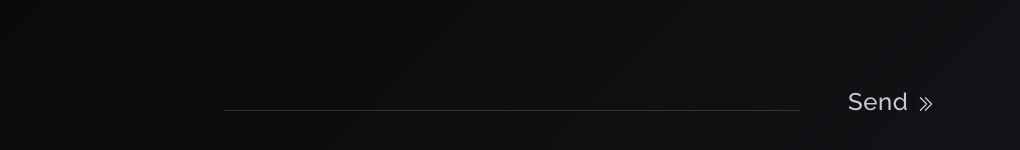
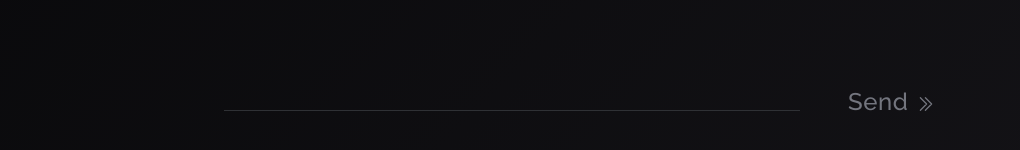
Before and after one commit to eseoooo/v1, a Next.js app: page / in a window 1280 px wide. Shown: the part 3416-3566 px from the top of the page, without its empty margins (128-1148 px from the left). Built offline with nearby package versions, Linux system fonts and the light colour scheme.

Commit message:
add pending form status

```diff
--- /dev/null
+++ b/components/contact/contact-submit-button.js
@@ -0,0 +1,43 @@
+"use client";
+
+import ChevronDoubleRightIcon from "@/public/icons/chevron-double-right-icon.svg";
+import LoadingSpinnerIcon from "@/public/icons/loading-spinner-icon.svg";
+import { useFormStatus } from "react-dom";
+
+export default function ContactSubmitButton({ disabled = true }) {
+  const { pending } = useFormStatus();
+
+  return (
+    <button
+      type="submit"
+      className={`group/button flex gap-x-2 items-center text-1.5xl xs:text-2xl px-6 py-4 translate-y-4 font-medium tracking-wide enabled:hover:text-gold-700  duration-300 ease-out disabled:cursor-not-allowed disabled:text-light-900 ${
+        pending ? "!cursor-progress" : ""
+      }`}
+      aria-label="Send message"
+      disabled={pending || disabled}
+      aria-disabled={pending || disabled}
+    >
+      {!pending && "Send"}
+      {!pending && (
+        <span
+          aria-hidden
+          className="inline-flex h-5 w-5 group-hover/button:translate-x-2 duration-300 ease-out"
+        >
+          <ChevronDoubleRightIcon />
+        </span>
+      )}
+
+      {pending && (
+        <span
+          aria-hidden
+          className="inline-flex h-5 w-5 motion-safe:animate-spin"
+        >
+          <LoadingSpinnerIcon />
+        </span>
+      )}
+      {pending && (
+        <span className="inline-flex text-gold-700 ml-1">Sending...</span>
+      )}
+    </button>
+  );
+}
--- a/components/contact/contact.js
+++ b/components/contact/contact.js
@@ -1,11 +1,25 @@
 import HeadingDash from "@/components/ui/heading-dash";
 import TextField from "@/components/contact/text-field";
 import TextArea from "@/components/contact/text-area";
-import ChevronDoubleRightIcon from "@/public/icons/chevron-double-right-icon.svg";
+import ContactSubmitButton from "@/components/contact/contact-submit-button";
 import { sendContactForm } from "@/lib/actions";
 
 export default function Contact() {
   // TODO: Add validation on blur? and bottom text
+
+  const nameValidationHandler = (name) => {
+    const nameRegex = /^[a-zA-Z\s]*$/; // Regular expression to match letters and spaces
+
+    if (name.trim() === "") {
+      return "Please provide a valid name";
+    } else if (!name.match(nameRegex)) {
+      return "Name can only contain letters and spaces";
+    } else if (name.length < 3) {
+      return "Please lengthen this text to at least 3 characters";
+    } else {
+      return;
+    }
+  };
 
   return (
     <section
@@ -59,7 +73,7 @@ export default function Contact() {
             <TextArea
               name="message"
               placeholder="Message"
-              otherStyles=" w-full "
+              otherStyles=" w-full"
               rows="6"
               aria-required
               aria-invalid="false"
@@ -68,16 +82,7 @@ export default function Contact() {
             />
           </div>
           <div className="flex items-end justify-end">
-            <button
-              type="submit"
-              className="flex gap-x-2 items-center text-1.5xl xs:text-2xl px-6 py-4 translate-y-4 font-medium tracking-wide hover:text-gold-700  duration-300 ease-out"
-              aria-label="Send message"
-            >
-              Send{" "}
-              <span aria-hidden className="inline-flex h-5 w-5 ">
-                <ChevronDoubleRightIcon />
-              </span>
-            </button>
+            <ContactSubmitButton />
           </div>
         </form>
       </div>
--- a/lib/actions.js
+++ b/lib/actions.js
@@ -8,5 +8,5 @@ export const sendContactForm = async (formData) => {
     message: formData.get("message"),
   };
 
-  // console.log(rawFormData);
+  console.log(rawFormData);
 };
```
Also changed, not shown: public/icons/loading-spinner-icon.svg (added).
